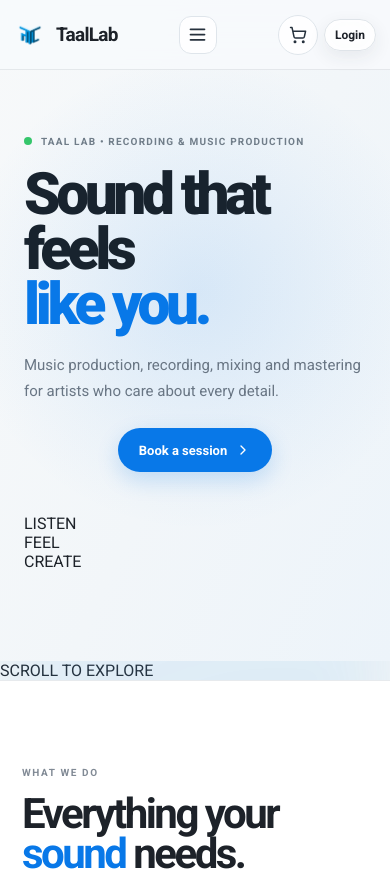
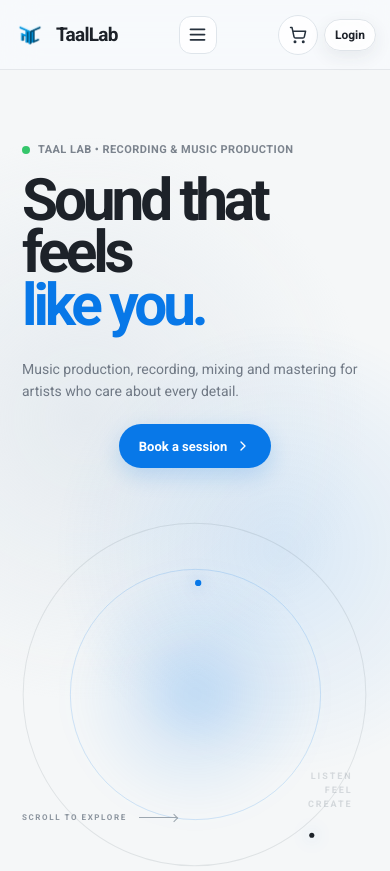
Before and after one commit to taallabstudio/webpage, a React (Vite) app: page / in a window 390 px wide. Shown: the top 871 px of the page. Built offline with nearby package versions, Linux system fonts and the light colour scheme; no server answers.

Commit message:
Restore original headphone hero styling and scroll stage

```diff
--- a/src/styles.css
+++ b/src/styles.css
@@ -83,6 +83,208 @@ html{scroll-behavior:smooth}
   .reveal-stagger>*:nth-child(3){transition-delay:.14s}
   .reveal-stagger>*:nth-child(4){transition-delay:.19s}
   .reveal-stagger>*:nth-child(5){transition-delay:.24s}
+}
+
+
+/* Scroll-driven hero */
+.hero-scroll-stage{
+  --hero-progress:0;
+  position:relative;
+  height:190vh;
+  background:
+    radial-gradient(circle at 72% 42%,rgba(8,120,232,.12),transparent 28%),
+    radial-gradient(circle at 22% 32%,rgba(207,218,228,.42),transparent 30%),
+    #f5f7f8;
+}
+.hero-sticky{
+  position:sticky;
+  top:0;
+  height:100vh;
+  min-height:680px;
+  overflow:visible;
+  display:flex;
+  align-items:center;
+}
+.hero-scroll-stage .hero-section{
+  width:100%;
+  height:100%;
+  min-height:0;
+  padding:110px 7vw 70px;
+  display:grid;
+  grid-template-columns:minmax(0,.9fr) minmax(380px,1.1fr);
+  align-items:center;
+  gap:2vw;
+}
+.hero-scroll-stage .hero-copy{
+  position:relative;
+  z-index:4;
+  max-width:760px;
+  transform:translate3d(0,calc(var(--hero-progress) * -95px),0);
+  opacity:calc(1 - (var(--hero-progress) * .72));
+}
+.hero-scroll-stage .hero-copy .eyebrow{
+  transition:letter-spacing .4s ease;
+  letter-spacing:calc(.04em + var(--hero-progress) * .08em);
+}
+.hero-scroll-stage .hero-copy h1{
+  transform:translate3d(calc(var(--hero-progress) * -28px),0,0);
+}
+.hero-scroll-stage .hero-copy p{
+  transform:translate3d(calc(var(--hero-progress) * 18px),0,0);
+  opacity:calc(1 - (var(--hero-progress) * .9));
+}
+.hero-scroll-stage .hero-actions{
+  opacity:calc(1 - (var(--hero-progress) * 1.3));
+  transform:translateY(calc(var(--hero-progress) * -12px));
+}
+.hero-art{
+  position:relative;
+  width:min(47vw,690px);
+  aspect-ratio:1;
+  justify-self:center;
+  display:grid;
+  place-items:center;
+  transform:none;
+}
+.hero-art-glow{
+  position:absolute;
+  width:68%;
+  height:68%;
+  border-radius:50%;
+  background:radial-gradient(circle,rgba(8,120,232,.22),rgba(8,120,232,.07) 38%,transparent 70%);
+  filter:blur(16px);
+  transform:scale(calc(1 + var(--hero-progress) * .42));
+}
+.hero-art-ring{
+  position:absolute;
+  z-index:1;
+  width:76%;
+  aspect-ratio:1;
+  border:1px solid rgba(8,120,232,.18);
+  border-radius:50%;
+  transform:rotate(calc(var(--hero-progress) * -180deg)) scale(calc(.9 + var(--hero-progress) * .22));
+}
+.hero-art-ring:after{
+  content:"";
+  position:absolute;
+  width:7px;
+  height:7px;
+  border-radius:50%;
+  background:#0878e8;
+  top:4%;
+  left:50%;
+  box-shadow:0 0 18px rgba(8,120,232,.45);
+}
+.ring-two{
+  width:92%;
+  border-color:rgba(15,35,50,.09);
+  transform:rotate(calc(var(--hero-progress) * 240deg)) scale(calc(1.02 - var(--hero-progress) * .16));
+}
+.ring-two:after{
+  top:auto;
+  bottom:8%;
+  left:auto;
+  right:15%;
+  width:5px;
+  height:5px;
+  background:#1d2229;
+}
+.hero-art-caption{
+  position:absolute;
+  z-index:4;
+  right:1%;
+  bottom:14%;
+  font:700 9px/1.55 "Space Grotesk";
+  letter-spacing:.22em;
+  color:#75808b;
+  text-align:right;
+  opacity:calc(.25 + var(--hero-progress) * .75);
+  transform:translateX(calc(var(--hero-progress) * 28px));
+}
+.hero-scroll-stage .hero-note{
+  position:absolute;
+  right:7vw;
+  bottom:9%;
+  z-index:5;
+  opacity:calc(1 - var(--hero-progress));
+  transform:translateY(calc(var(--hero-progress) * 20px));
+}
+.hero-scroll-hint{
+  position:absolute;
+  left:7vw;
+  bottom:32px;
+  z-index:8;
+  display:flex;
+  align-items:center;
+  gap:12px;
+  font:700 8px "Space Grotesk";
+  letter-spacing:.2em;
+  color:#8b949e;
+  opacity:calc(1 - var(--hero-progress) * 2);
+  transition:opacity .2s ease;
+}
+.hero-scroll-hint i{
+  display:block;
+  width:38px;
+  height:1px;
+  background:#9ca6af;
+  position:relative;
+}
+.hero-scroll-hint i:after{
+  content:"";
+  position:absolute;
+  right:0;
+  top:-2px;
+  width:5px;
+  height:5px;
+  border-top:1px solid #9ca6af;
+  border-right:1px solid #9ca6af;
+  transform:rotate(45deg);
+}
+@media(max-width:1050px){
+  .hero-scroll-stage{height:170vh}
+  .hero-scroll-stage .hero-section{
+    grid-template-columns:1fr 1fr;
+    padding-left:5vw;
+    padding-right:5vw;
+  }
+  .hero-scroll-stage .hero-copy h1{font-size:clamp(50px,7vw,86px)}
+  .hero-art{width:min(48vw,560px)}
+}
+@media(max-width:760px){
+  .hero-scroll-stage{height:155vh}
+  .hero-sticky{min-height:620px}
+  .hero-scroll-stage .hero-section{
+    display:block;
+    padding:105px 22px 65px;
+  }
+  .hero-scroll-stage .hero-copy{
+    position:relative;
+    padding-top:4vh;
+    text-align:left;
+    transform:translate3d(0,calc(var(--hero-progress) * -55px),0);
+  }
+  .hero-scroll-stage .hero-copy h1{
+    font-size:clamp(50px,15vw,82px);
+    margin-top:16px;
+  }
+  .hero-scroll-stage .hero-copy>p{font-size:14px;max-width:360px}
+  .hero-scroll-stage .hero-actions{margin-top:22px}
+  .hero-art{
+    position:absolute;
+    width:min(94vw,520px);
+    right:50%;
+    bottom:-4%;
+    transform:translate3d(calc(50% - var(--hero-progress) * 2vw),calc(var(--hero-progress) * -35px),0);
+  }
+  .hero-scroll-stage .hero-note{display:none}
+  .hero-scroll-hint{left:22px;bottom:22px}
+  .hero-art-caption{right:7%;bottom:18%}
+}
+@media(prefers-reduced-motion:reduce){
+  .hero-scroll-stage{height:100vh}
+  .hero-copy,.hero-art,.hero-art-ring,.hero-art-caption,.hero-scroll-stage .hero-note,.hero-scroll-hint{transform:none!important;opacity:1!important}
+  .hero-scroll-hint{display:none}
 }
 
 
@@ -735,6 +937,100 @@ html{scroll-behavior:smooth}
 /* Keep the navigation above the homepage content. */
 .landing > .landing-nav{position:fixed;top:0;left:0;right:0;z-index:70;background:rgba(248,250,252,.88);backdrop-filter:blur(18px);-webkit-backdrop-filter:blur(18px);border-bottom:1px solid rgba(20,30,40,.08)}
 
+/* =========================================================
+   GSAP SCROLLTRIGGER HEADPHONE
+   Based on the supplied Gravity Coding tutorial:
+   a fixed element is controlled by a scrubbed ScrollTrigger.
+   ========================================================= */
+.landing{
+  overflow:visible;
+}
+
+/* The headphone sits above section backgrounds but below
+   every actual piece of page content. */
+.scroll-headphone{
+  position:fixed;
+  left:70%;
+  top:47%;
+  width:min(30vw,440px);
+  height:auto;
+  z-index:15;
+  margin:0;
+  margin-left:calc(min(30vw,440px) / -2);
+  margin-top:calc(min(30vw,440px) / -2);
+  display:block;
+  object-fit:contain;
+  transform:rotate(var(--headphone-rotation,0deg));
+  transform-origin:50% 50%;
+  pointer-events:none;
+  user-select:none;
+  filter:drop-shadow(0 35px 45px rgba(10,54,88,.18));
+  will-change:transform;
+}
+
+.landing > .landing-nav{
+  position:fixed;
+  top:0;
+  left:0;
+  right:0;
+  z-index:70;
+  background:rgba(248,250,252,.88);
+  backdrop-filter:blur(18px);
+  -webkit-backdrop-filter:blur(18px);
+  border-bottom:1px solid rgba(20,30,40,.08);
+}
+
+/* Section backgrounds stay in the normal page layer.
+   Their contents are explicitly raised above the headphone. */
+.landing > .hero-scroll-stage,
+.landing > .site-section,
+.landing > .contact-section{
+  position:relative;
+  z-index:auto !important;
+}
+
+.landing > .hero-scroll-stage > .hero-sticky,
+.landing > .site-section > *,
+.landing > .contact-section > *{
+  position:relative;
+  z-index:16;
+}
+
+@media(max-width:760px){
+  .scroll-headphone{
+    left:50%;
+    top:82%;
+    width:min(76vw,380px);
+    margin-left:calc(min(76vw,380px) / -2);
+    margin-top:calc(min(76vw,380px) / -2);
+  }
+
+  .hero-scroll-stage .hero-art{
+    left:50%;
+    right:auto;
+    margin-left:calc(min(94vw,520px) / -2);
+    transform:translate3d(calc(var(--hero-progress) * -2vw),calc(var(--hero-progress) * -35px),0);
+  }
+}
+
+/* Keep the fixed headphone visually behind the studio copy without
+   sacrificing text contrast. The soft panel is only a readability layer. */
+.landing #studio .studio-copy{
+  position:relative;
+  isolation:isolate;
+}
+.landing #studio .studio-copy::before{
+  content:"";
+  position:absolute;
+  z-index:-1;
+  inset:-34px -42px;
+  border-radius:32px;
+  background:rgba(244,246,248,.86);
+  box-shadow:0 18px 55px rgba(244,246,248,.55);
+  backdrop-filter:blur(3px);
+  pointer-events:none;
+}
+
 /* Admin transfer filters */
 .transfer-filter-bar{
   display:flex;
@@ -1148,33 +1444,3 @@ html{scroll-behavior:smooth}
 
 /* Site-wide typography: Google Roboto across every interface. */
 html, body, body * { font-family: "Roboto", sans-serif !important; }
-
-
-/* Rebuilt TaalLab hero — static sound-field visual, no headphone or rotation. */
-.hero-section{min-height:calc(100svh - 82px);padding:150px 7vw 90px;display:grid;grid-template-columns:minmax(0,1fr) minmax(380px,.9fr);align-items:center;gap:clamp(30px,5vw,90px);position:relative;isolation:isolate;overflow:hidden;background:linear-gradient(115deg,#f7f9fa 0%,#f2f6f9 54%,#edf4fa 100%)}
-.hero-section:after{content:"";position:absolute;width:44vw;height:44vw;min-width:480px;min-height:480px;right:-12vw;top:8%;border-radius:50%;background:radial-gradient(circle,rgba(25,130,235,.13),rgba(25,130,235,.035) 48%,transparent 70%);pointer-events:none;z-index:-1}
-.hero-copy{max-width:760px;position:relative;z-index:2}
-.hero-copy .eyebrow{display:inline-flex;align-items:center;gap:9px;font-size:10px;letter-spacing:.12em;color:#707d89;font-weight:700}
-.hero-copy h1{font-family:"Roboto",sans-serif;font-size:clamp(58px,7.2vw,108px);line-height:.94;letter-spacing:-.075em;font-weight:900;margin:24px 0 26px;color:#18232e}
-.hero-copy h1 em{font-style:normal;color:#0878e8}
-.hero-copy>p{font-size:17px;max-width:540px;line-height:1.75;color:#697684;margin:0}
-.hero-actions{justify-content:flex-start;margin-top:34px}
-.hero-actions .primary-btn{border-radius:999px;padding:14px 21px}
-.hero-note{position:absolute;right:7vw;bottom:34px;z-index:2;border-left:1px solid #d5e0e9;padding:0 0 7px 16px;color:#7b8792;display:flex;flex-direction:column;gap:5px}
-.hero-note span{font-weight:800;font-size:11px;letter-spacing:.15em}
-.hero-note small{font-size:10px}
-.hero-visual{width:min(100%,610px);aspect-ratio:1/1;justify-self:center;position:relative;display:grid;place-items:center;isolation:isolate}
-.hero-visual-glow{position:absolute;inset:10%;border-radius:50%;background:radial-gradient(circle,rgba(8,120,232,.17),rgba(8,120,232,.055) 48%,transparent 72%);filter:blur(10px)}
-.hero-visual-disc{width:82%;aspect-ratio:1;border-radius:50%;padding:1px;background:linear-gradient(145deg,rgba(8,120,232,.34),rgba(255,255,255,.9) 48%,rgba(8,120,232,.18));box-shadow:0 30px 90px rgba(41,92,137,.10),inset 0 0 0 1px rgba(255,255,255,.85);position:relative}
-.hero-visual-disc:before,.hero-visual-disc:after{content:"";position:absolute;inset:-10%;border:1px solid rgba(8,120,232,.12);border-radius:50%;pointer-events:none}
-.hero-visual-disc:after{inset:-19%;border-color:rgba(38,75,107,.08)}
-.hero-visual-inner{height:100%;width:100%;border-radius:50%;background:radial-gradient(circle at 50% 42%,#fff 0%,#f3f8fc 48%,#e9f1f8 100%);display:flex;flex-direction:column;align-items:center;justify-content:center;gap:clamp(18px,3vw,34px);overflow:hidden}
-.hero-visual-label,.hero-visual-foot{font-size:9px;letter-spacing:.2em;font-weight:700;color:#72869a}
-.hero-visual-label i{font-style:normal;color:#0878e8;padding:0 5px}
-.hero-waveform{height:36%;width:74%;display:flex;align-items:center;justify-content:center;gap:clamp(3px,.65vw,8px)}
-.hero-waveform span{display:block;width:clamp(3px,.55vw,7px);height:var(--wave-height,30%);border-radius:99px;background:linear-gradient(180deg,#54a9f4,#0878e8 58%,#8ac5fa);box-shadow:0 4px 14px rgba(8,120,232,.12)}
-.hero-waveform span:nth-child(7n + 1){--wave-height:22%}.hero-waveform span:nth-child(7n + 2){--wave-height:40%}.hero-waveform span:nth-child(7n + 3){--wave-height:65%}.hero-waveform span:nth-child(7n + 4){--wave-height:92%}.hero-waveform span:nth-child(7n + 5){--wave-height:72%}.hero-waveform span:nth-child(7n + 6){--wave-height:46%}.hero-waveform span:nth-child(7n){--wave-height:30%}
-.hero-visual-index{position:absolute;right:1%;bottom:15%;font-size:9px;font-weight:700;letter-spacing:.16em;color:#71869a}
-@media(max-width:900px){.hero-section{grid-template-columns:minmax(0,1fr) minmax(300px,.8fr);gap:22px;padding-left:6vw;padding-right:6vw}.hero-copy h1{font-size:clamp(54px,7vw,78px)}.hero-visual{width:min(100%,440px)}}
-@media(max-width:760px){.hero-section{min-height:auto;padding:130px 24px 90px;display:flex;flex-direction:column;align-items:flex-start;gap:42px;overflow:hidden}.hero-copy{width:100%}.hero-copy h1{font-size:clamp(54px,15vw,82px);margin:18px 0 20px}.hero-copy>p{font-size:15px;max-width:430px}.hero-actions{margin-top:24px}.hero-visual{width:min(88vw,420px);align-self:center;margin:0 auto 14px}.hero-note{display:none}.hero-visual-index{right:0;bottom:12%}}
-@media(prefers-reduced-motion:reduce){.hero-copy,.hero-visual,.hero-visual *{animation:none!important;transition:none!important}}
```
